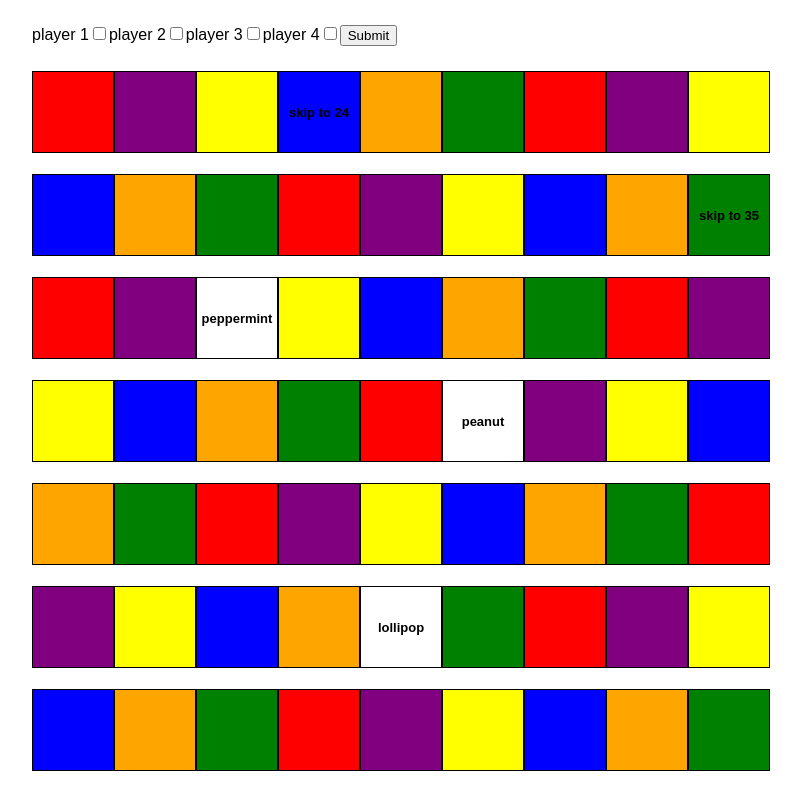
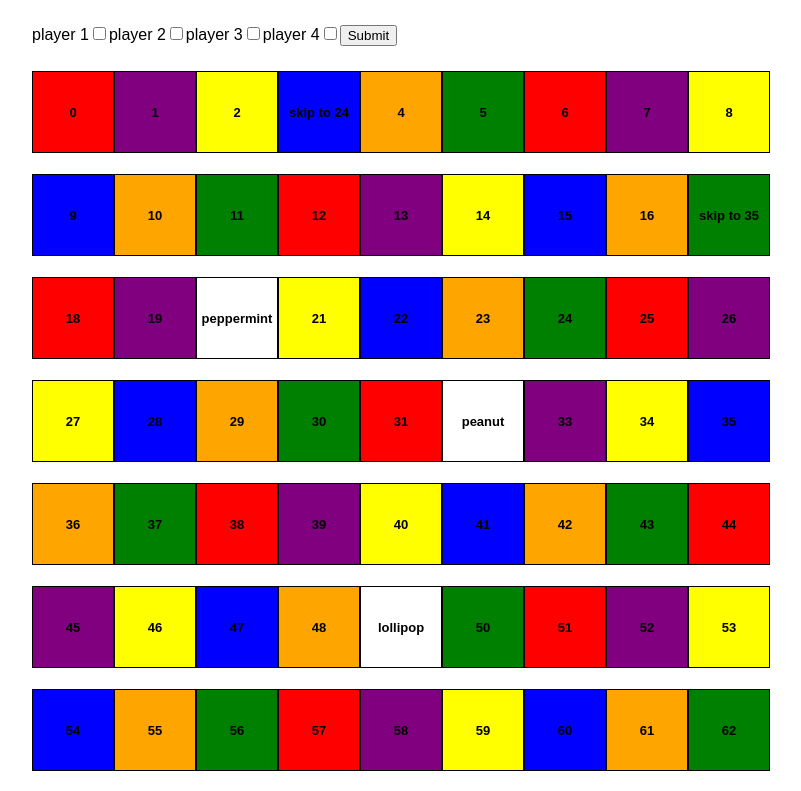
Before and after one commit to darrownet/bitcoin-road, a React app: page / in a window 1280 px wide. Shown: the top 791 px of the page, without its empty margins (208-1009 px from the left). Built offline with nearby package versions, Linux system fonts and the light colour scheme.

Commit message:
added space numbers

```diff
--- a/src/components/game/game.tsx
+++ b/src/components/game/game.tsx
@@ -65,7 +65,7 @@ const Game: FC<GameProps> = () => {
         <div className="game">
           <div className="space-section">
             {gameSpaces.spaces.map((space, index) => {
-              let spaceLabel = '';
+              let spaceLabel = `${index}`;
               if (space.type === 'skip') {
                 spaceLabel = `skip to ${space.to}`;
               }
```
